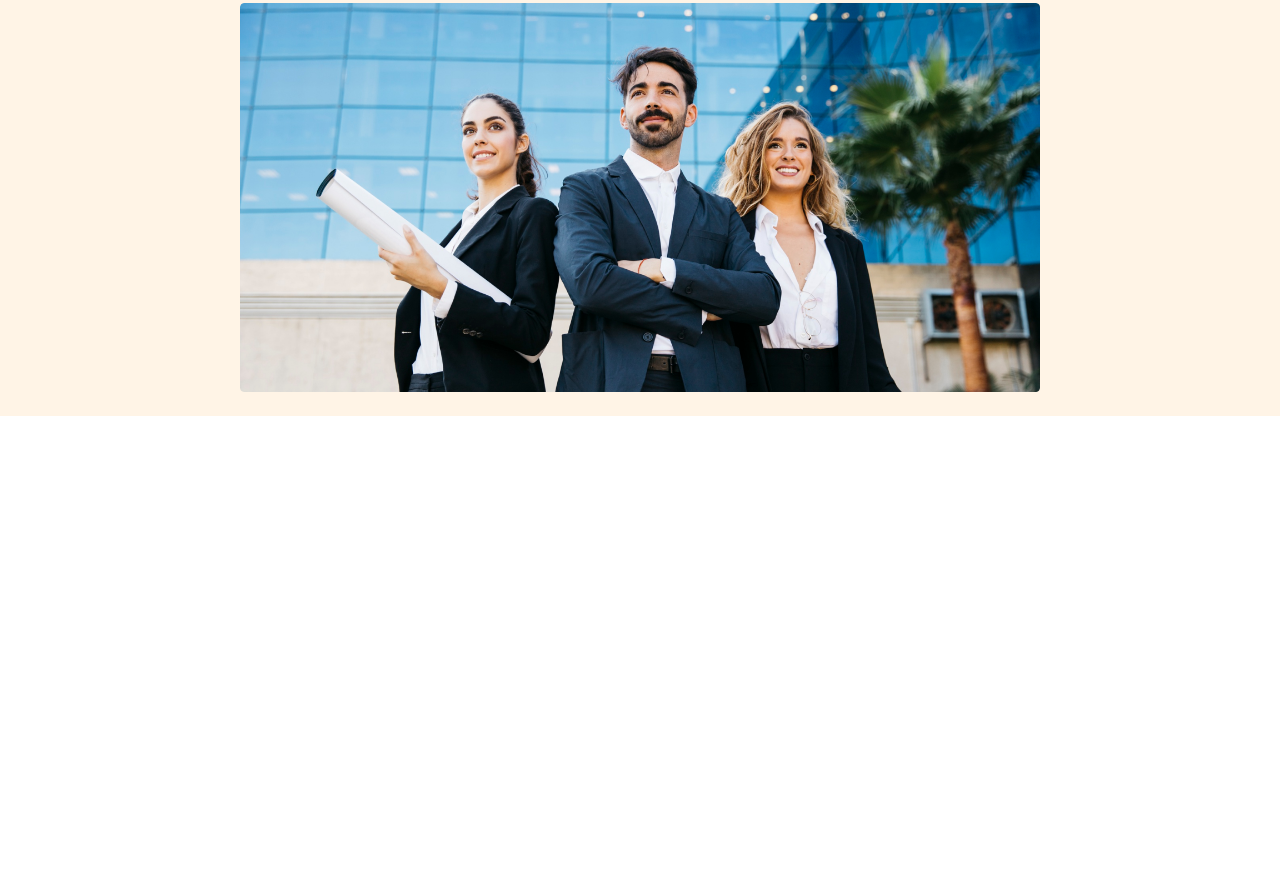
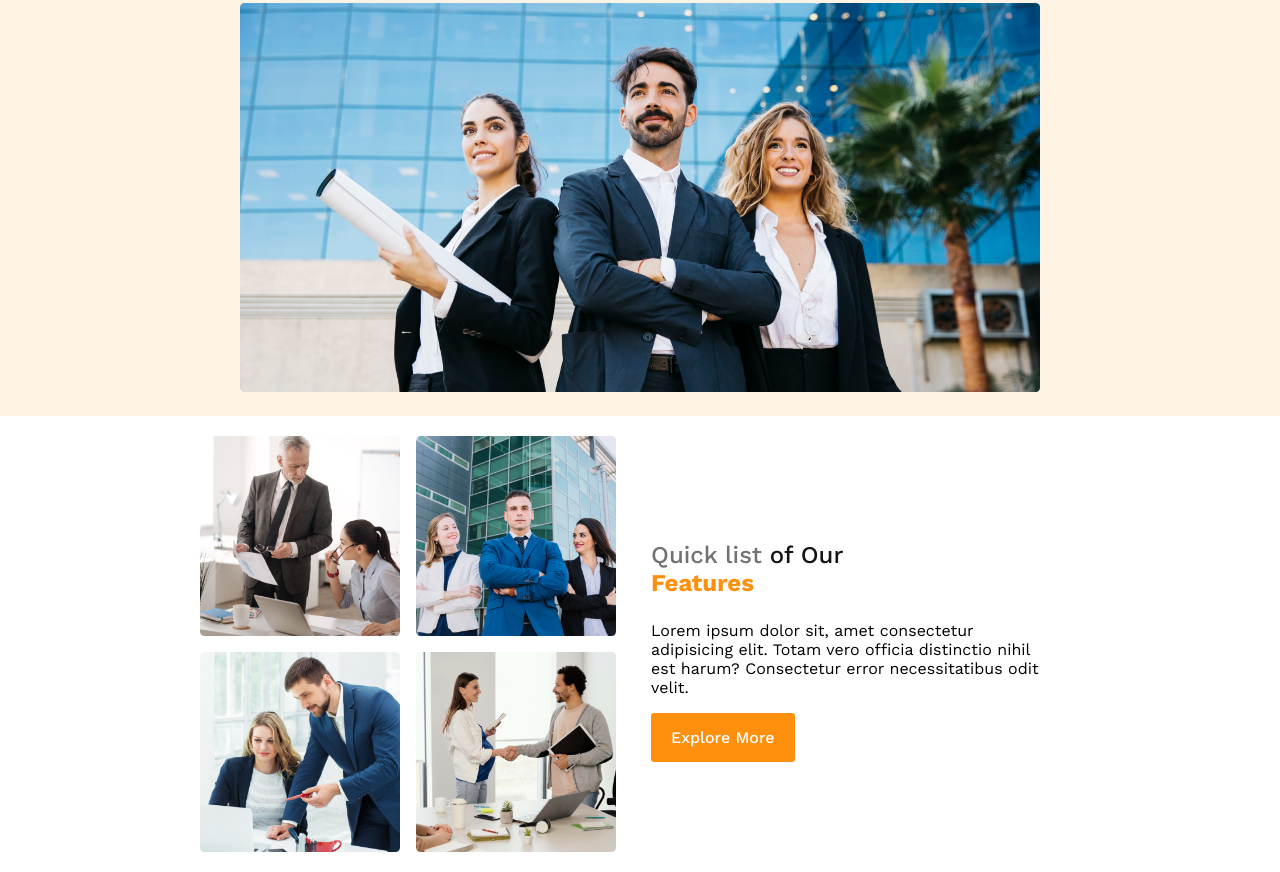
Before and after one commit to mamunurrashid01/architech-website, a plain HTML site: page index.html in a window 1280 px wide. Shown: the part 437-1309 px from the top of the page. Before the commit the page ends 853 px from the top, so only its background shows below. Drawn offline with nearby package versions, Linux system fonts and the light colour scheme.

Commit message:
features section style

```diff
--- a/css/style.css
+++ b/css/style.css
@@ -74,7 +74,39 @@ ul li a{
     width: 100%;
 }
 /*banner section style end*/
-
+/*main area style start*/
+main{
+    padding: 20px 200px;
+}
+.feature-section{
+    display: flex;
+    align-items: center;
+    justify-content: space-around;
+}
+.feature-image img{
+    max-width: 200px;
+}
+.feature-image{
+    display: grid;
+    grid-template-columns: repeat(2, 1fr);
+    gap: 1rem}
+.feature-description{
+    padding-left: 35px;
+    padding-right: 35px;
+}
+.feature-title{
+    color: #727272;
+    font-weight: 500;
+    font-size: 1.5rem;
+}
+.feature-title1{
+    color: #131313;
+}
+.feature-title2{
+    color: #ff900e;
+    font-weight: 700;
+}
+/*main area style end*/
 /*header area responsive style start*/
 @media screen and (max-width:576px){
     header{
--- a/index.html
+++ b/index.html
@@ -30,7 +30,21 @@
     <!----------header area end------------>
 
     <!----------main area start------------>
-    <main></main>
+    <main>
+        <div class="feature-section">
+            <div class="feature-image">
+                <img src="./images/team1.png" alt="image">
+                <img src="./images/team2.png" alt="image">
+                <img src="./images/team3.png" alt="image">
+                <img src="./images/team4.png" alt="image">
+            </div>
+            <div class="feature-description">
+                <h3 class="feature-title">Quick list <span class="feature-title1">of Our</span> <span class="feature-title2"><br>Features</span></h3>
+                <p class="feature-details">Lorem ipsum dolor sit, amet consectetur adipisicing elit. Totam vero officia distinctio nihil est harum? Consectetur error necessitatibus odit velit.</p>
+                <button class="btn-primary">Explore More</button>
+            </div>
+        </div>
+    </main>
     <!----------main area end------------>
 
     <!----------footer area start------------>
```
